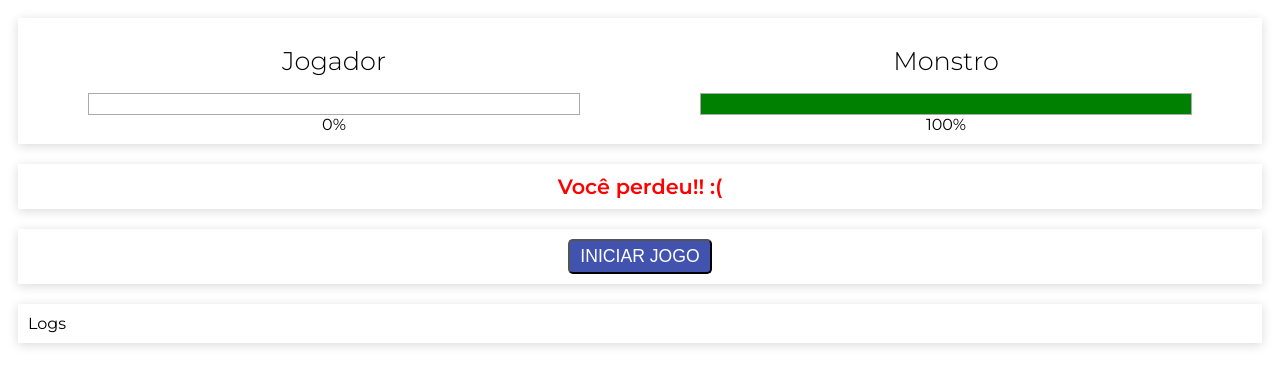
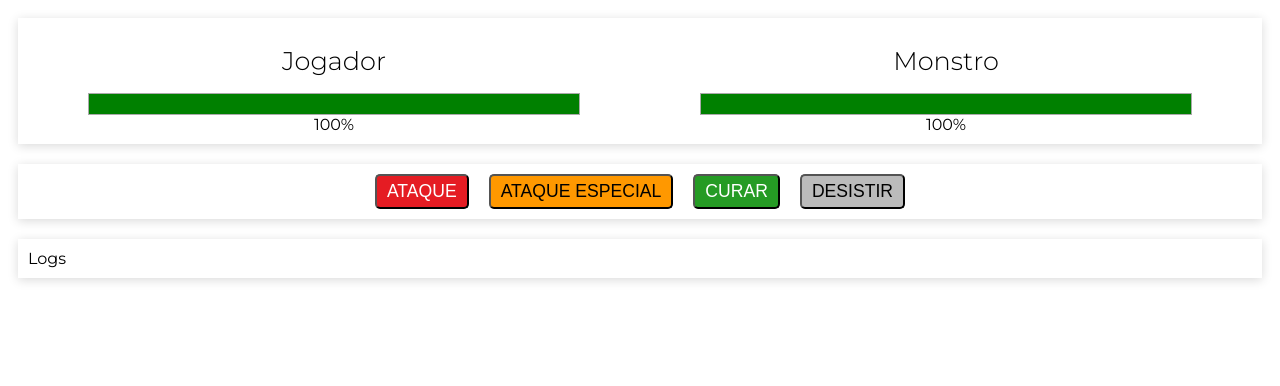
Before and after one commit to ecalasans/cursovuejs, a plain HTML site: page projeto01/index.html in a window 1280 px wide. Both pictures are taken after a click on the button "INICIAR JOGO". Drawn offline with nearby package versions, Linux system fonts and the light colour scheme.

Commit message:
Projeto 1 - parei no video 63

```diff
--- a/projeto01/app.js
+++ b/projeto01/app.js
@@ -2,7 +2,7 @@ new Vue({
     el: '#app',
 
     data: {
-        playerLife: 0,
+        playerLife: 100,
         monsterLife: 100,
         running: false,
     },
@@ -12,12 +12,33 @@ new Vue({
             return this.playerLife == 0 || this.monsterLife == 0
         }
     },
+    methods:  {
+        startGame(){
+            this.running = true
+            this.playerLife = 100
+            this.monsterLife = 100
+        },
+        attack(especial){
+            this.hurt(7, 12, false)
+            console.log(this.hasResult)
+        },
 
-    watched:  {
-
+        hurt(min, max, especial){
+            const plus = especial ? 5 : 0
+            const hurt = this.getRandom(min + plus, max + plus)
+            this.playerLife = Math.max(this.playerLife - hurt, 0)
+        },
+        getRandom(min, max){
+            const value = Math.random() * (max - min) + min
+            return Math.round(value)
+        }
     },
 
-    methods:  {
-
-    }
+    watch:  {
+        hasResult(value) {
+            if (value) {
+                this.running = false
+            }
+        }
+    },
 })
--- a/projeto01/index.html
+++ b/projeto01/index.html
@@ -32,12 +32,16 @@
         </div>
         <div class="panel buttons">
             <template v-if="running">
-                <button class="btn attack">Ataque</button>
-                <button class="btn special-attack">Ataque Especial</button>
+                <button class="btn attack"
+                        @click="attack(false)">Ataque</button>
+                <button class="btn special-attack"
+                        @click="attack(true)">Ataque Especial</button>
                 <button class="btn heal">Curar</button>
-                <button class="btn give-up">Desistir</button>
+                <button class="btn give-up"
+                        @click="running = false">Desistir</button>
             </template>
-            <button class="btn new-game" v-else>Iniciar Jogo</button>
+            <button class="btn new-game" v-else
+                    @click="startGame">Iniciar Jogo</button>
         </div>
         <div class="panel logs">Logs</div>
     </div>
```
